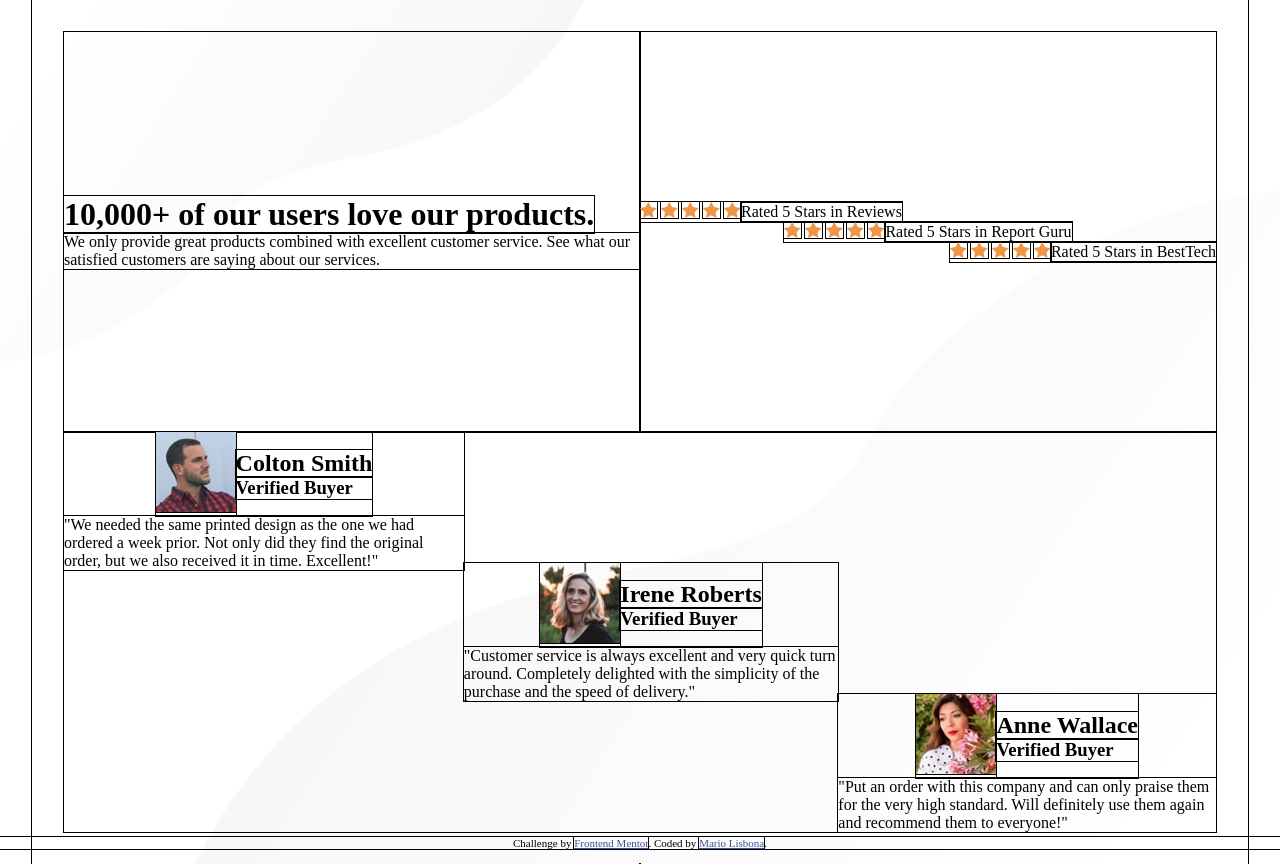
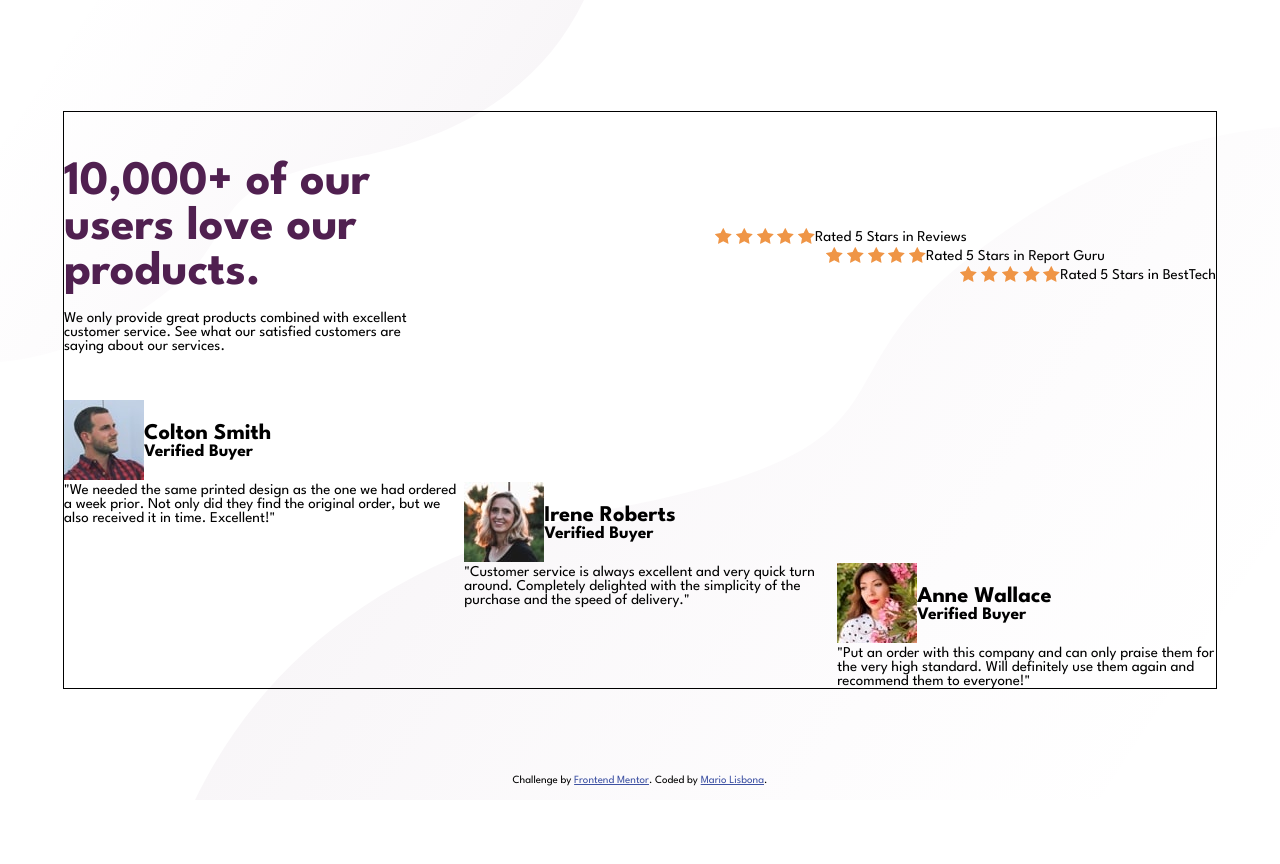
Before and after one commit to MarioLisbona/FEM-social-proof-section, a plain HTML site: page index.html in a window 1280 px wide. After the commit the page ends 800 px from the top, so only its background shows below. Drawn offline with Linux system fonts and the light colour scheme.

Commit message:
position info container text and testa card layout

```diff
--- a/styles.css
+++ b/styles.css
@@ -14,7 +14,7 @@
 /* =================RESETS========================*/
 * {
     box-sizing: border-box;
-    outline: 1px solid black;
+    /* outline: 1px solid black; */
 }
 
 body, h1, h2, h3, p {
@@ -24,6 +24,8 @@ body, h1, h2, h3, p {
 /* =================/RESETS========================*/
 
 body {
+    font-family: 'League Spartan', sans-serif;
+    font-size: 15px;
     display: flex;
     flex-direction: column;
     justify-content: center;
@@ -39,9 +41,11 @@ body {
     margin: 2em;
     display: grid;
     grid-template-columns: 1fr 1fr;
+    grid-column-gap: 10em;
     grid-template-rows: 1fr 1fr;
     max-width: 72rem;
-    height: 50rem;
+    height: 36rem;
+    outline: 1px solid black;
 }
 
 .info-container {
@@ -50,6 +54,14 @@ body {
     flex-direction: column;
     justify-content: center;
     align-items: flex-start;
+    margin-right: 10em;
+}
+
+.info-container .title {
+    font-size: 3rem;
+    font-weight: 700;
+    color: var(--very-dark-magenta);
+    margin-bottom: 1rem;
 }
 
 .rating-container {
@@ -85,7 +97,7 @@ body {
     display: flex;
     flex-direction: column;
     justify-content: center;
-    align-items: center;
+    align-items: flex-start;
 }
 
 .testamonial-card:first-child {
@@ -98,8 +110,15 @@ body {
 
 .card-header {
     display: flex;
-    justify-content: flex-start;
+    justify-content: center;
     align-items: center;
+}
+
+.title-container {
+    display: flex;
+    flex-direction: column;
+    justify-content: center;
+    align-items: flex-start;
 }
 
 
```
